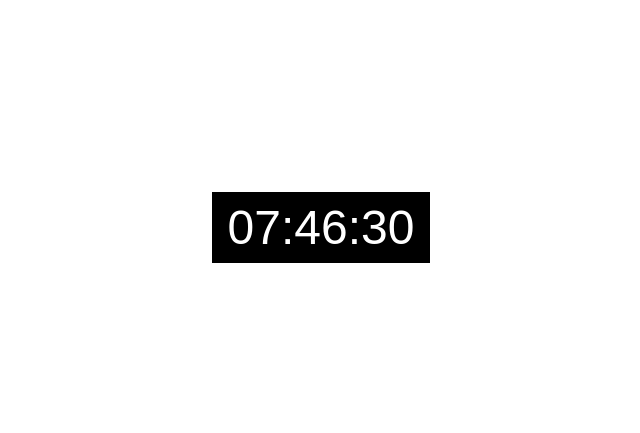
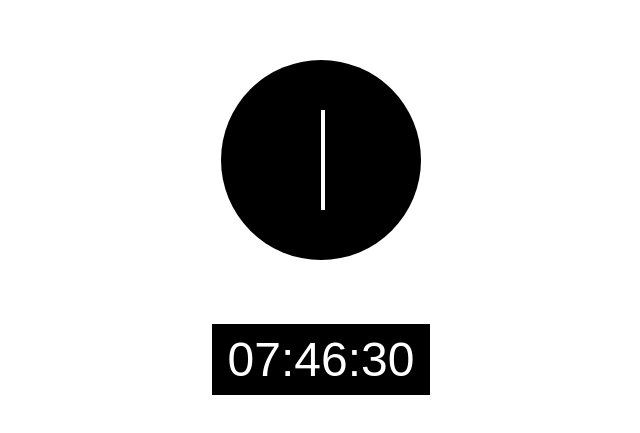
Before and after one commit to victorzottmann/rotor-challenge, a React (Vite) app: page / in a window 1280 px wide. Shown: the part 173-606 px from the top of the page, without its empty margins (319-959 px from the left). Built offline with nearby package versions, Linux system fonts and the light colour scheme.

Commit message:
style: add analog clock hand template to share styles across derived hands

```diff
--- a/src/App.jsx
+++ b/src/App.jsx
@@ -1,6 +1,7 @@
 import styled from "styled-components";
 
 import DigitalClock from "./components/DigitalClock";
+import AnalogClock from "./components/AnalogClock";
 
 const AppContainer = styled.div`
   display: flex;
@@ -14,6 +15,7 @@ const AppContainer = styled.div`
 const App = () => {
   return (
     <AppContainer>
+      <AnalogClock />
       <DigitalClock />
     </AppContainer>
   )
--- /dev/null
+++ b/src/components/AnalogClock/index.jsx
@@ -0,0 +1,43 @@
+import styled from "styled-components";
+
+const ClockContainer = styled.div`
+  background-color: black;
+  width: 200px;
+  height: 200px;
+  border-radius: 50%;
+  position: relative;
+  display: flex;
+  justify-content: center;
+  align-items: center;
+`;
+
+/*
+  -- Pseudocode for clock hands --
+
+  Since there are three hands: hour, minutes, seconds, consider
+  adding a Hand template from which the derived hands could inherit styles from.
+
+  So, for example, assuming all the hands are white but differ in size, the Hand template
+  could have a background color of white, and since they are all rotated from the centre,
+  maybe also add transform properties to the template itself first.
+
+  Also, their position must be absolute because they're relative to the parent container
+*/
+
+const Hand = styled.div`
+  position: absolute;
+  background-color: white;
+  height: 50%; // currently 100% in relation to the clock container
+  width: 4px;
+  left: 50%;
+`;
+
+const AnalogClock = () => {
+  return (
+    <ClockContainer>
+      <Hand />
+    </ClockContainer>
+  );
+}
+
+export default AnalogClock;
```
